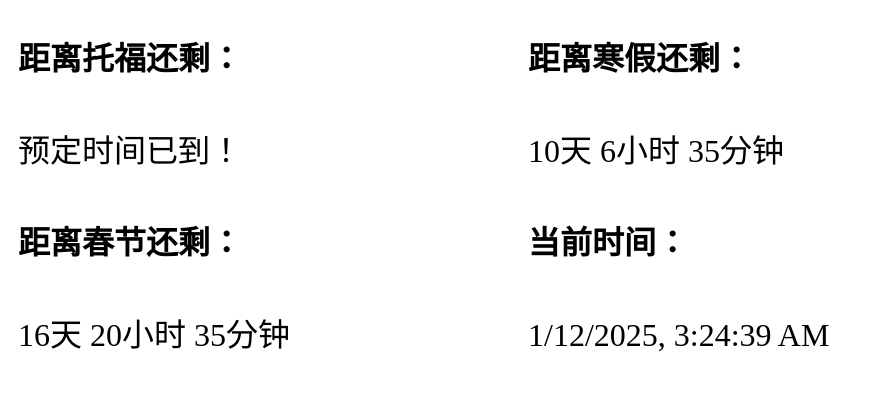
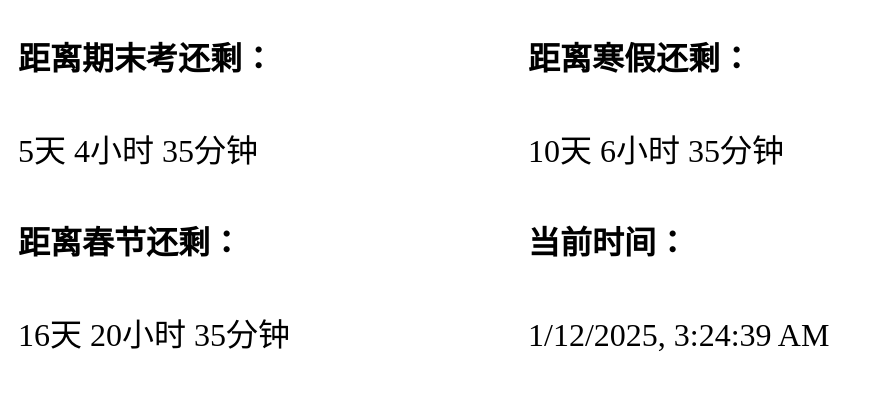
Before and after one commit to FSC711300/fsc711300.github.io, a plain HTML site: page index.html in a window 1280 px wide. Shown: the whole page, without its empty margins (0-873 px from the left). Drawn offline with Linux system fonts and the light colour scheme.

Commit message:
Final countdown added; TOEFL countdown removed.

```diff
--- a/index.html
+++ b/index.html
@@ -30,7 +30,7 @@
 
     <body>
         <div id="left_container" class="containers">
-            <h1 id="title">距离托福还剩：</h1>
+            <h1 id="title">距离期末考还剩：</h1>
             <p id="timeShow3" class="shows"> </p>
                         <h1 id="title">距离春节还剩：</h1>
                         <p id="timeShow2" class="shows"> </p>
@@ -68,7 +68,7 @@
                 time = new Date();
                 timenow.innerHTML = time.toLocaleString();
                 timeshow2.innerHTML = timeDiff("2025-01-29 00:00:00");
-                timeshow3.innerHTML = timeDiff("2025-01-11 09:00:00");
+                timeshow3.innerHTML = timeDiff("2025-01-17 08:00:00");
                 timeshow4.innerHTML = timeDiff("2025-01-22 10:00:00");
             }, 100)
         </script>
```
